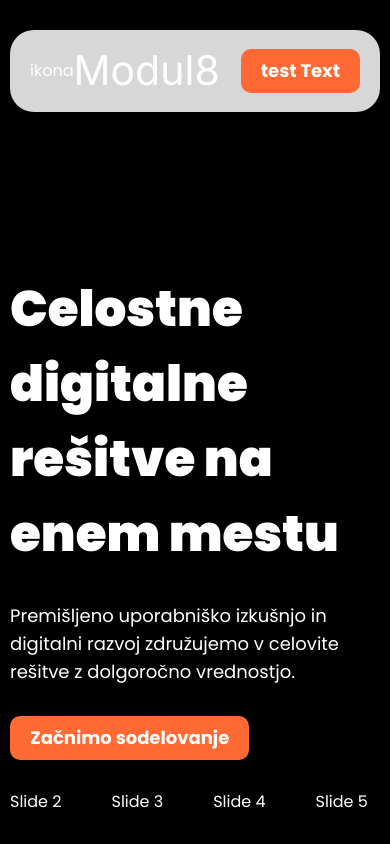
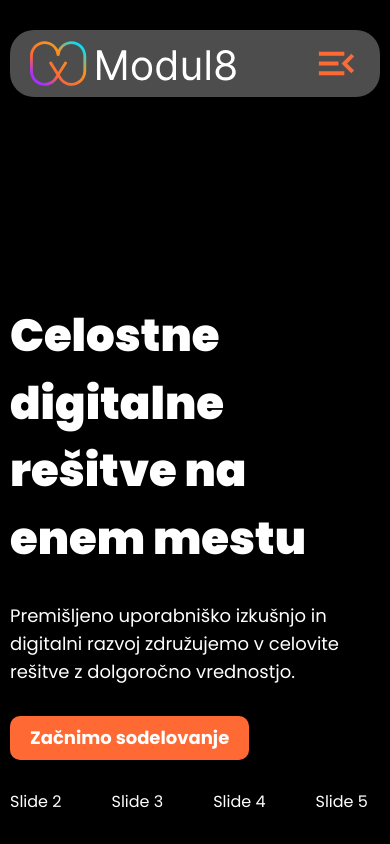
Before and after one commit to Tjasa-Portfolio/Modul8, a Vue app: page / in a window 390 px wide. Shown: the top 844 px of the page. Built offline with nearby package versions, Linux system fonts and the light colour scheme.

Commit message:
#5 -> navigation implemented

```diff
--- a/src/assets/style/main.css
+++ b/src/assets/style/main.css
@@ -4,7 +4,8 @@
 
 @theme {
   --font-display: 'Poppins', sans-serif;
-  --color-light-gray: rgba(153, 153, 153, 0.5);
+  --color-light-gray-nav: rgba(153, 153, 153, 0.5);
+  --color-light-gray-nav-open: rgba(153, 153, 153, 1);
   --color-footer-border: rgba(255, 255, 255, 0.2);
   --drop-shadow-form: 0 0 30px 0 rgba(164, 163, 163, 0.15);
   --font-logo: 'Inter', sans-serif;
--- a/src/components/hero/HeroComponent.vue
+++ b/src/components/hero/HeroComponent.vue
@@ -14,7 +14,9 @@ import Button from '../shared/ButtonComponent.vue'
     <!-- HERO-->
     <div class="w-full h-screen flex flex-col justify-end items-start gap-7.5 max-w-[1683px]">
       <div class="w-full flex flex-col justify-end items-start gap-7.5 max-w-182.75">
-        <h1 class="font-black text-[50px] text-left">Celostne digitalne rešitve na enem mestu</h1>
+        <h1 class="font-black text-[45px] md:text-[50px] text-left">
+          Celostne digitalne rešitve na enem mestu
+        </h1>
         <p class="font-normal text-lg text-left">
           Premišljeno uporabniško izkušnjo in digitalni razvoj združujemo v celovite rešitve z
           dolgoročno vrednostjo.
--- a/src/components/navigation/NavigationComponent.vue
+++ b/src/components/navigation/NavigationComponent.vue
@@ -1,31 +1,41 @@
 <script setup lang="ts">
 import { ref } from 'vue'
-import Button from './../shared/ButtonComponent.vue'
 import NavigationLink from './NavigationLinkComponent.vue'
 
 const isOpen = ref(false)
 const toggleMenu = () => {
   isOpen.value = !isOpen.value
 }
+const closeMenu = () => {
+  isOpen.value = false
+}
 </script>
 <template>
   <nav
-    class="flex flex-col content-center items-center shrink-0 px-5 py-2.5 bg-light-gray rounded-3xl w-full shadow-navigacija blur-navigacija max-w-[1683px]"
+    class="flex flex-col content-center items-center shrink-0 px-5 py-2.5 bg-light-gray-nav rounded-3xl w-full shadow-navigacija blur-navigacija max-w-[1683px]"
   >
     <div class="flex flex-row justify-between items-center w-full">
-      <span class="flex flex-row justify-start items-center"
-        ><p>ikona</p>
-        <p class="font-logo text-white-main font-normal text-[41px]">Modul8</p></span
-      >
-      <Button class="md:hidden" text="test Text" @click="toggleMenu" />
+      <RouterLink to="/" @click="closeMenu"
+        ><img src="../../assets/img/modul8_logo.svg" alt="" class="h-11.25"
+      /></RouterLink>
 
-      <ul class="md:flex flex-row justify-end items-end w-full gap-1.5 hidden">
-        <NavigationLink />
+      <button class="md:hidden cursor-pointer" @click="toggleMenu">
+        <img src="../../assets/img/modul8_hamburger.svg" alt="hamburger icon" />
+      </button>
+
+      <ul class="md:flex flex-row justify-end items-end w-full gap-1.5 md:gap-0 hidden">
+        <NavigationLink @close="closeMenu" />
       </ul>
     </div>
 
-    <ul v-if="isOpen" class="flex flex-col justify-center items-end w-full gap-1.5 md:hidden">
-      <NavigationLink />
+    <ul
+      v-if="isOpen"
+      class="flex flex-col justify-evenly items-end w-full gap-5 md:hidden pt-20 py-10 absolute top-0 z-50 bg-light-gray-nav-open shadow-navigacija blur-navigacija h-full"
+    >
+      <button class="md:hidden cursor-pointer absolute top-10 right-8 z-50" @click="closeMenu">
+        <img src="../../assets/img/modul8_hamburger.svg" alt="hamburger icon" />
+      </button>
+      <NavigationLink @close="closeMenu" />
     </ul>
   </nav>
 </template>
--- a/src/components/navigation/NavigationLinkComponent.vue
+++ b/src/components/navigation/NavigationLinkComponent.vue
@@ -1,5 +1,7 @@
 <script setup lang="ts">
 import { ref } from 'vue'
+
+const emit = defineEmits<{ close: [] }>()
 
 const list_items = ref([
   { id: 1, text: 'Domov', link: '/' },
@@ -12,14 +14,15 @@ const list_items = ref([
   <li
     v-for="item in list_items"
     :key="item.id"
-    class="text-white-main text-lg font-normal hover:text-orange-main hover:font-extrabold hover:border-b-4 hover:border-b-orange-main cursor-pointer md:mx-2 lg:mx-10"
+    class="text-white-main text-lg font-normal hover:text-orange-main hover:font-extrabold hover:border-b-4 hover:border-b-orange-main cursor-pointer mx-10 md:mx-2 lg:mx-10"
   >
-    <RouterLink :to="item.link">{{ item.text }}</RouterLink>
+    <RouterLink :to="item.link" @click="emit('close')">{{ item.text }}</RouterLink>
   </li>
   <li>
     <RouterLink
       to="/#kontakt"
-      class="cursor-pointer rounded-[10px] bg-orange-main px-5 py-2 text-center text-lg font-bold text-white-main hover:bg-violet-main"
+      @click="emit('close')"
+      class="cursor-pointer rounded-[10px] bg-orange-main px-5 py-2 text-center text-lg font-bold text-white-main hover:bg-violet-main mx-10 md:mx-0"
     >
       Kontakt
     </RouterLink>
```
Also changed, not shown: src/assets/img/modul8_hamburger.svg (added), src/assets/img/modul8_logo.svg (added).
